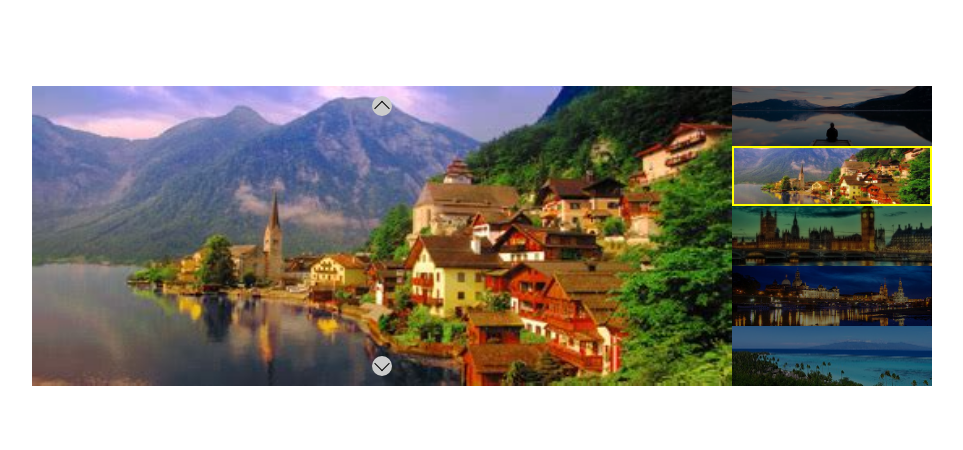
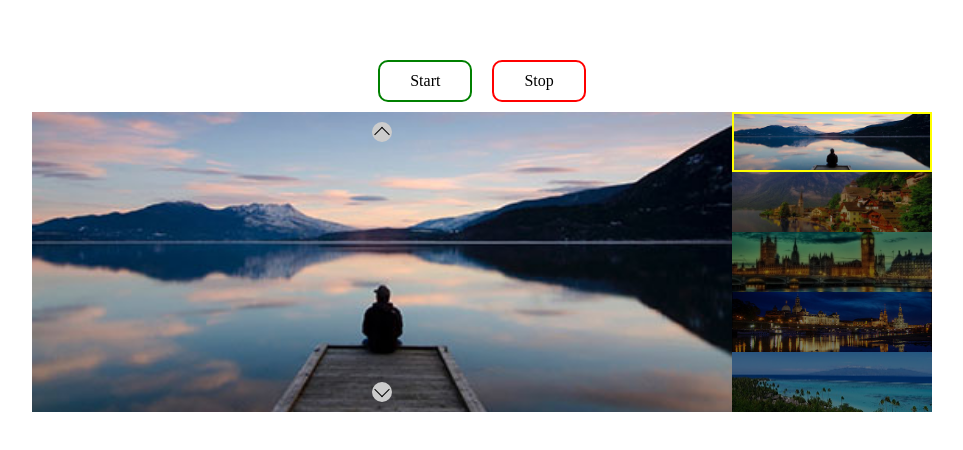
Before and after one commit to matteomedori/js-carousel-autoplay, a plain HTML site: page index.html in a window 1280 px wide. Shown: the part 164-614 px from the top of the page, without its empty margins (158-1121 px from the left). Drawn offline with Linux system fonts and the light colour scheme.

Commit message:
feat: bonus

```diff
--- a/css/style.css
+++ b/css/style.css
@@ -10,12 +10,34 @@
   margin: 0 auto;
   display: flex;
   align-items: center;
+  flex-wrap: wrap;
+  align-content: center;
 }
 
 .items {
   position: relative;
   width: 700px;
   height: 300px;
+}
+
+.buttons {
+  width: 100%;
+  display: flex;
+  justify-content: center;
+  gap: 20px;
+  margin-bottom: 10px;
+}
+
+.buttons button {
+  all: unset;
+  padding: 10px 30px;
+  border: 2px solid green;
+  border-radius: 10px;
+  cursor: pointer;
+}
+
+#stop {
+  border-color: red;
 }
 
 .item {
--- a/index.html
+++ b/index.html
@@ -11,6 +11,10 @@
   </head>
   <body>
     <div class="container">
+      <div class="buttons">
+        <button id="start">Start</button>
+        <button id="stop">Stop</button>
+      </div>
       <div class="items">
         <div class="prev"></div>
         <div class="next"></div>
--- a/js/main.js
+++ b/js/main.js
@@ -39,6 +39,53 @@ function prevImg() {
   allThumbnailImages[counterActive].classList.remove("not-selected");
 }
 
+//funzione che gestisce il click sul thumbnail
+function changeThumbImg(img, indexImg) {
+  //faccio qualcosa solo se l'elemento non è gia selezionato
+  if (img.classList.contains("not-selected")) {
+    //seleziono elemento img in posizione counterActive ovvero quello attivo
+    const imgSelected = allThumbnails[counterActive].querySelector("img");
+    //aggiorno la classe dell'elemento
+    imgSelected.classList.add("not-selected");
+    imgSelected.classList.remove("selected");
+    //aggiorno la classe dell'elemento su cui ho cliccato
+    img.classList.add("selected");
+    img.classList.remove("not-selected");
+    //rimuovo classe active all'item attivo prima del click
+    allItems[counterActive].classList.remove("active");
+    //aggiorno counterActive
+    counterActive = indexImg;
+    //aggiungo classe active all'item relativo alla thumbnail su cui ho cliccato
+    allItems[counterActive].classList.add("active");
+  }
+}
+
+//funzione che aggiunge le immagini ad avvio programma
+function addImg(index) {
+  //per la prima immagine c'è anche la classe active e nell'immagine del thumbnail anche la classe selected
+  if (index === 0) {
+    //aggiungo un item
+    items.innerHTML += `<div class="item active">
+        <img src="./img/${images[index]}" alt="Immagine ${index + 1}" />
+        </div>`;
+    //aggiungo un thumbnail
+    thumbnails.innerHTML += `<div class="thumbnail ">
+        <img src="./img/${images[index]}" alt="Immagine ${
+      index + 1
+    }" class="selected" />
+        </div>`;
+  } else {
+    items.innerHTML += `<div class="item">
+        <img src="./img/${images[index]}" alt="Immagine ${index + 1}" />
+        </div>`;
+    thumbnails.innerHTML += `<div class="thumbnail ">
+    <img src="./img/${images[index]}" alt="Immagine ${
+      index + 1
+    }" class="not-selected" />
+    </div>`;
+  }
+}
+
 /*
 OPERATIONS
 */
@@ -52,28 +99,7 @@ const thumbnails = document.querySelector(".thumbnails");
 
 //scorro l'array di immagini
 for (let i = 0; i < images.length; i++) {
-  //per la prima immagine c'è anche la classe active e nell'immagine del thumbnail anche la classe selected
-  if (i === 0) {
-    //aggiungo un item
-    items.innerHTML += `<div class="item active">
-        <img src="./img/${images[i]}" alt="Immagine ${i + 1}" />
-        </div>`;
-    //aggiungo un thumbnail
-    thumbnails.innerHTML += `<div class="thumbnail ">
-        <img src="./img/${images[i]}" alt="Immagine ${
-      i + 1
-    }" class="selected" />
-        </div>`;
-  } else {
-    items.innerHTML += `<div class="item">
-        <img src="./img/${images[i]}" alt="Immagine ${i + 1}" />
-        </div>`;
-    thumbnails.innerHTML += `<div class="thumbnail ">
-    <img src="./img/${images[i]}" alt="Immagine ${
-      i + 1
-    }" class="not-selected" />
-    </div>`;
-  }
+  addImg(i);
 }
 
 //seleziono elemento prev nell'html
@@ -105,24 +131,20 @@ for (let i = 0; i < allThumbnails.length; i++) {
   allThumbnails[i].addEventListener("click", function () {
     //seleziono elemento img della thumbnail
     const img = allThumbnails[i].querySelector("img");
-    //faccio qualcosa solo se l'elemento non è gia selezionato
-    if (img.classList.contains("not-selected")) {
-      //seleziono elemento img in posizione counterActive ovvero quello attivo
-      const imgSelected = allThumbnails[counterActive].querySelector("img");
-      //aggiorno la classe dell'elemento
-      imgSelected.classList.add("not-selected");
-      imgSelected.classList.remove("selected");
-      //aggiorno la classe dell'elemento su cui ho cliccato
-      img.classList.add("selected");
-      img.classList.remove("not-selected");
-      //rimuovo classe active all'item attivo prima del click
-      allItems[counterActive].classList.remove("active");
-      //aggiorno counterActive
-      counterActive = i;
-      //aggiungo classe active all'item relativo alla thumbnail su cui ho cliccato
-      allItems[counterActive].classList.add("active");
-    }
+    changeThumbImg(img, i);
   });
 }
 
-setInterval(nextImg, 3_000);
+//variabile che mi serve per interrompere l'autoplay
+let timer;
+
+const startBtn = document.getElementById("start");
+const stopBtn = document.getElementById("stop");
+
+startBtn.addEventListener("click", function () {
+  timer = setInterval(nextImg, 3_000);
+});
+
+stopBtn.addEventListener("click", function () {
+  clearInterval(timer);
+});
```
